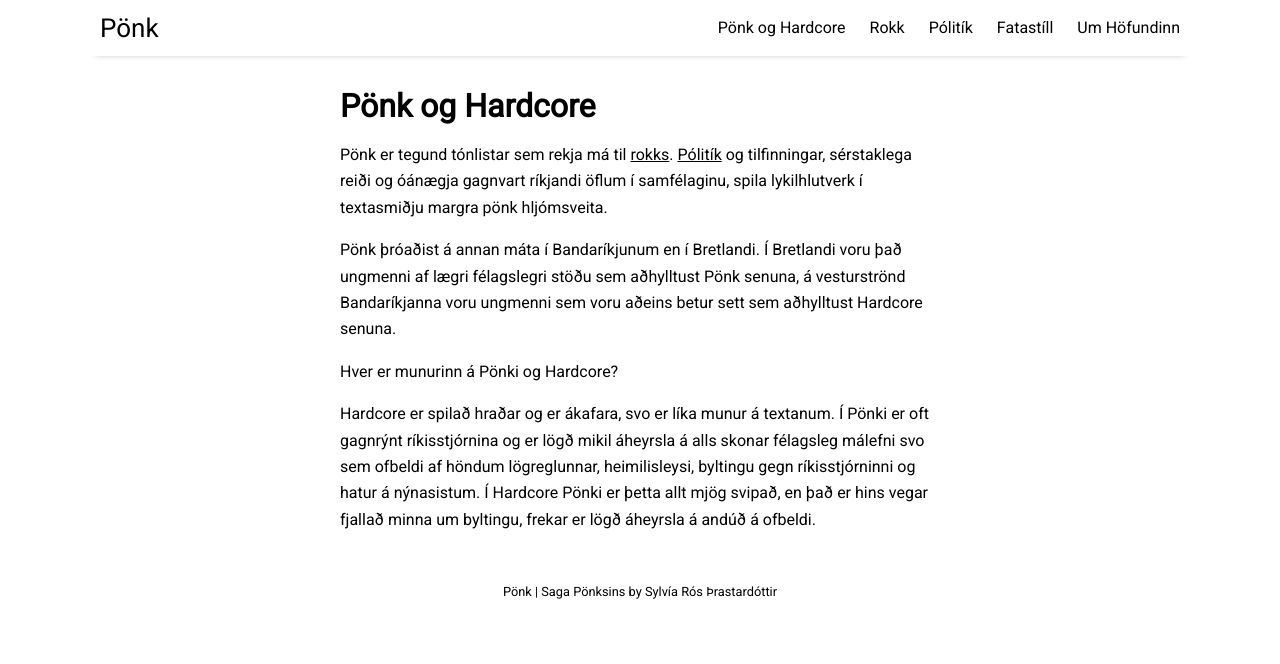
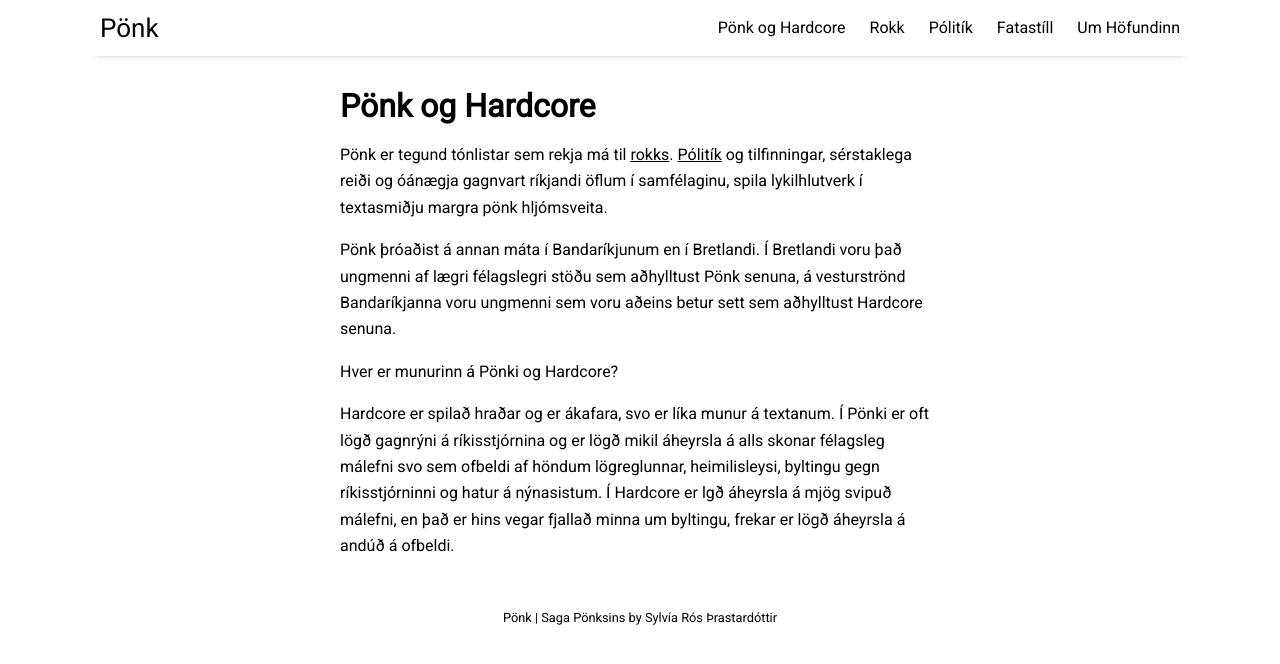
Before and after one commit to LeafDousedInGasoline/LeafDousedInGasoline.github.io, a Jekyll site: the page built from pages/Pönkrokk og Hardcore.md, in a window 1280 px wide. Shown: the top 664 px of the page. Built offline with Jekyll 4.4.1, drawn with Linux system fonts in a browser that asks for light colours; nearby versions of some CDN libraries.

Commit message:
breyting á texta, aftur

```diff
--- a/pages/Pönkrokk og Hardcore.md
+++ b/pages/Pönkrokk og Hardcore.md
@@ -10,4 +10,4 @@ Pönk þróaðist á annan máta í Bandaríkjunum en í Bretlandi. Í Bretlandi
 
 Hver er munurinn á Pönki og Hardcore?
 
-Hardcore er spilað hraðar og er ákafara, svo er líka munur á textanum. Í Pönki er oft gagnrýnt ríkisstjórnina og er lögð mikil áheyrsla á alls skonar félagsleg málefni svo sem ofbeldi af höndum lögreglunnar, heimilisleysi, byltingu gegn ríkisstjórninni og hatur á nýnasistum. Í Hardcore Pönki er þetta allt mjög svipað, en það er hins vegar fjallað minna um byltingu, frekar er lögð áheyrsla á andúð á ofbeldi.
+Hardcore er spilað hraðar og er ákafara, svo er líka munur á textanum. Í Pönki er oft lögð gagnrýni á ríkisstjórnina og er lögð mikil áheyrsla á alls skonar félagsleg málefni svo sem ofbeldi af höndum lögreglunnar, heimilisleysi, byltingu gegn ríkisstjórninni og hatur á nýnasistum. Í Hardcore er lgð áheyrsla á mjög svipuð málefni, en það er hins vegar fjallað minna um byltingu, frekar er lögð áheyrsla á andúð á ofbeldi.
```
